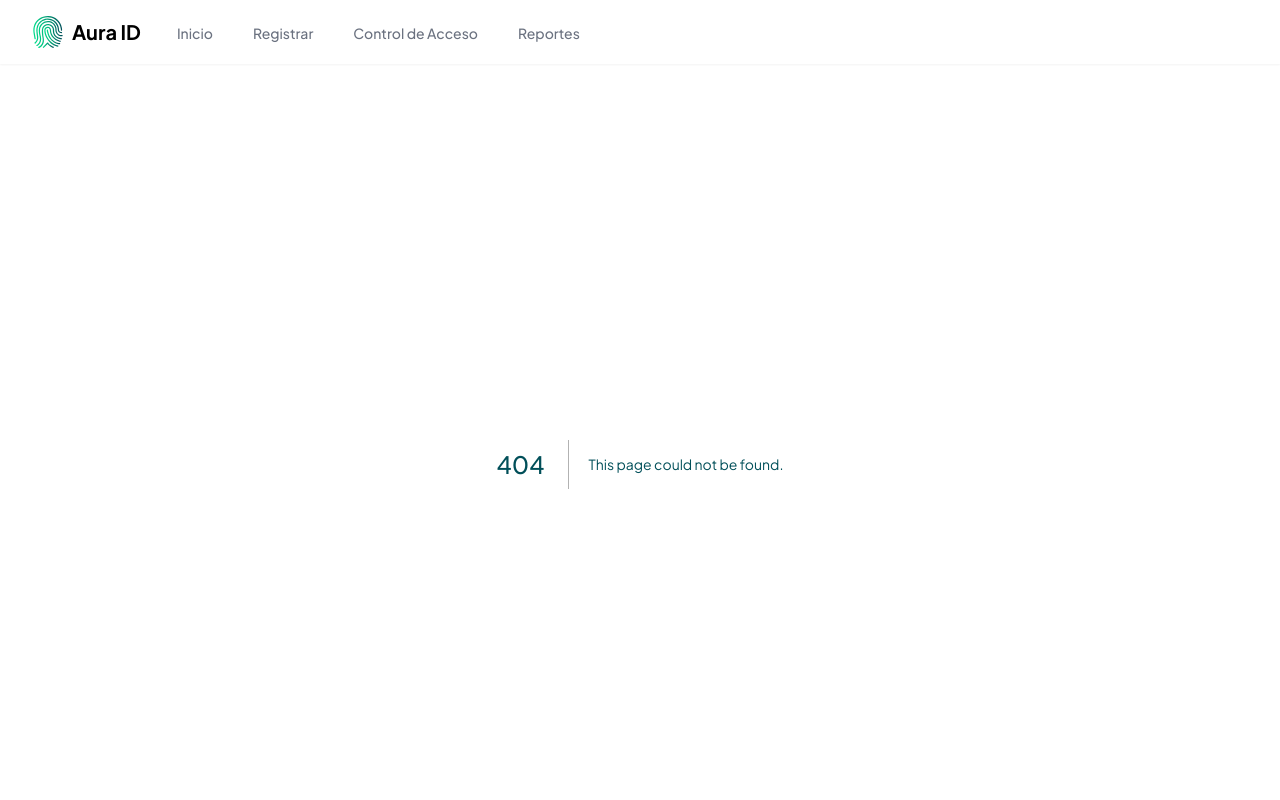
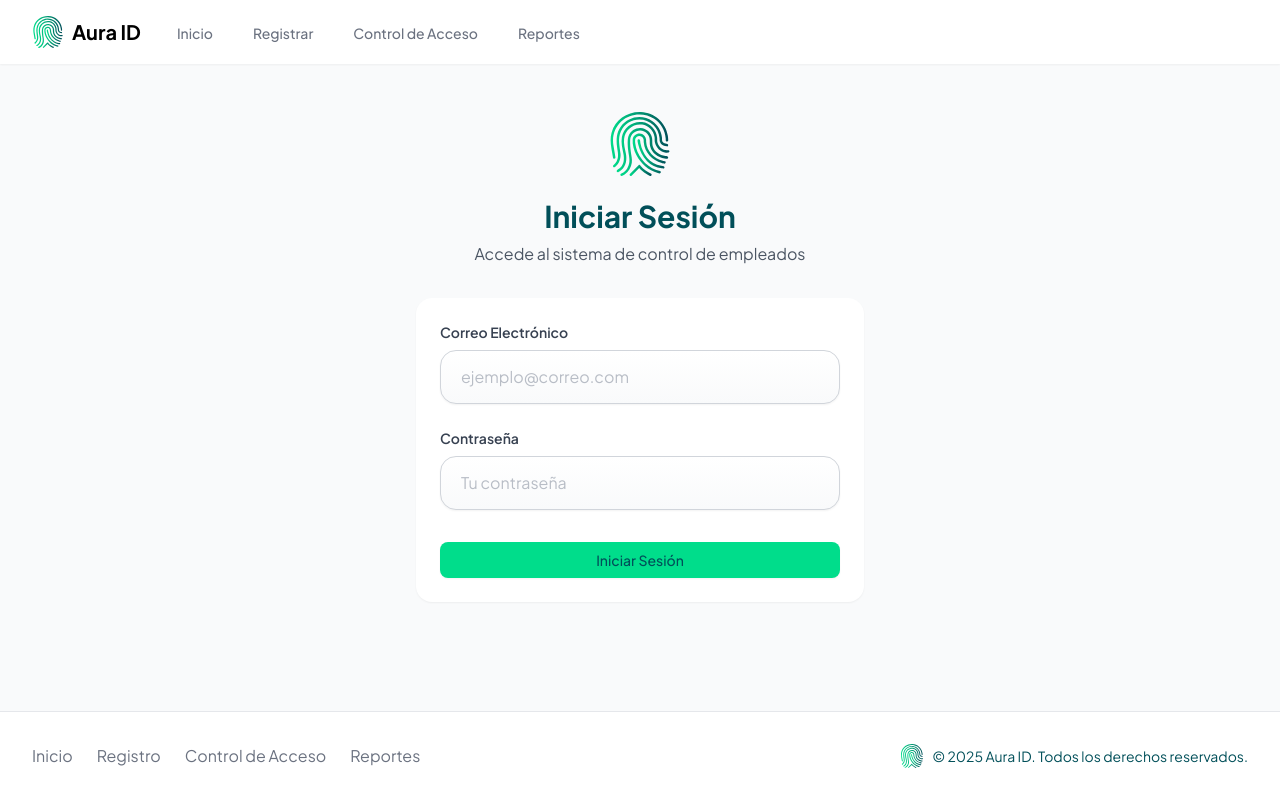
Before and after one commit to andreszapataq/aura-id, a Next.js app: page /login in a window 1280 px wide. Before the commit this address had no page. Shown: the top 800 px of the page. Built offline with nearby package versions, Linux system fonts and the light colour scheme.

Commit message:
temp changes

```diff
--- /dev/null
+++ b/app/login/page.tsx
@@ -0,0 +1,123 @@
+"use client"
+
+import { useState } from "react"
+import { useRouter } from "next/navigation"
+import { motion } from "framer-motion"
+import Link from "next/link"
+import Image from "next/image"
+
+export default function Login() {
+  const router = useRouter()
+  const [email, setEmail] = useState("")
+  const [password, setPassword] = useState("")
+  const [error, setError] = useState<string | null>(null)
+  const [loading, setLoading] = useState(false)
+
+  const handleSubmit = async (e: React.FormEvent) => {
+    e.preventDefault()
+    setError(null)
+    setLoading(true)
+
+    try {
+      const response = await fetch("/api/auth/login", {
+        method: "POST",
+        headers: {
+          "Content-Type": "application/json",
+        },
+        body: JSON.stringify({ email, password }),
+      })
+
+      const data = await response.json()
+
+      if (!response.ok) {
+        throw new Error(data.error || "Error al iniciar sesión")
+      }
+
+      // Si la autenticación es exitosa, redirigir al usuario
+      router.push("/")
+    } catch (error) {
+      setError(error instanceof Error ? error.message : "Error al iniciar sesión")
+    } finally {
+      setLoading(false)
+    }
+  }
+
+  return (
+    <motion.div
+      initial={{ opacity: 0 }}
+      animate={{ opacity: 1 }}
+      className="container mx-auto px-4 py-12 flex justify-center items-center"
+    >
+      <div className="w-full max-w-md">
+        <div className="mb-8 text-center">
+          <Link href="/" className="inline-block">
+            <Image
+              src="/logo.svg"
+              alt="Aura ID Logo"
+              width={64}
+              height={64}
+              className="mx-auto mb-4"
+            />
+          </Link>
+          <h1 className="text-3xl font-bold mb-2">Iniciar Sesión</h1>
+          <p className="text-gray-600">Accede al sistema de control de empleados</p>
+        </div>
+
+        <div className="card">
+          {error && (
+            <div className="mb-6 p-4 bg-red-50 border border-red-100 rounded-lg text-red-600">
+              {error}
+            </div>
+          )}
+
+          <form onSubmit={handleSubmit} className="space-y-6">
+            <div>
+              <label htmlFor="email" className="label">
+                Correo Electrónico
+              </label>
+              <input
+                id="email"
+                type="email"
+                value={email}
+                onChange={(e) => setEmail(e.target.value)}
+                className="input focus:shadow-blue-100"
+                placeholder="ejemplo@correo.com"
+                required
+              />
+            </div>
+
+            <div>
+              <label htmlFor="password" className="label">
+                Contraseña
+              </label>
+              <input
+                id="password"
+                type="password"
+                value={password}
+                onChange={(e) => setPassword(e.target.value)}
+                className="input focus:shadow-blue-100"
+                placeholder="Tu contraseña"
+                required
+              />
+            </div>
+
+            <div className="pt-2">
+              <button
+                type="submit"
+                className="btn btn-primary w-full"
+                disabled={loading}
+              >
+                {loading ? (
+                  <div className="flex items-center justify-center">
+                    <div className="mr-2 h-4 w-4 animate-spin rounded-full border-2 border-white border-t-transparent"></div>
+                    Iniciando sesión...
+                  </div>
+                ) : 'Iniciar Sesión'}
+              </button>
+            </div>
+          </form>
+        </div>
+      </div>
+    </motion.div>
+  )
+}
```
